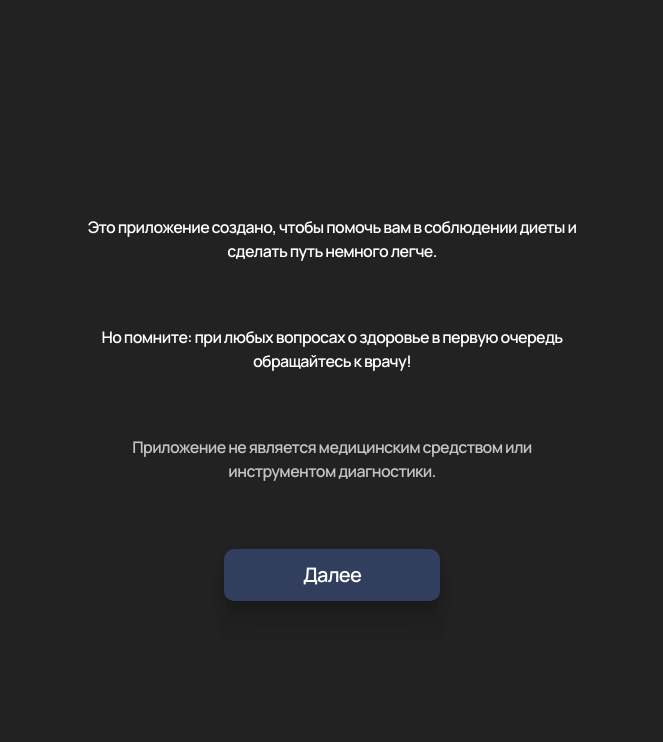
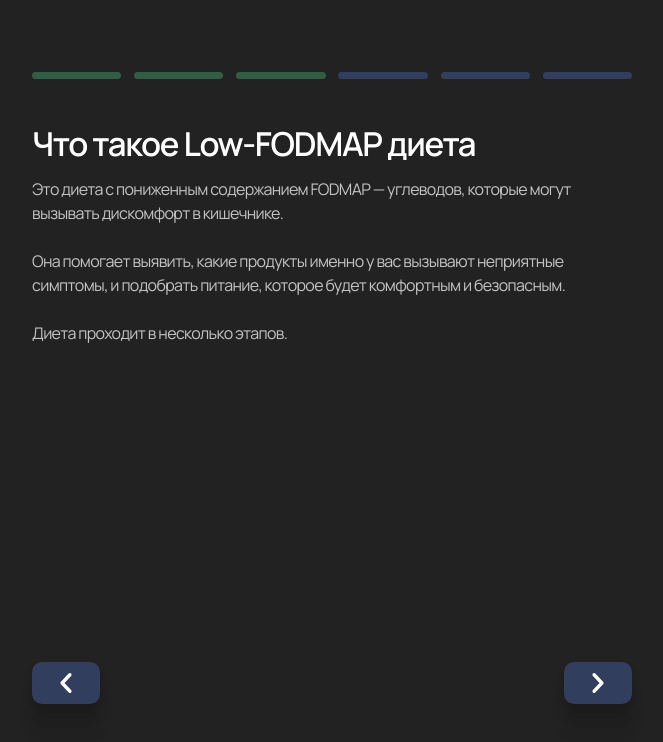
Before and after one commit to ahamkara-Nh/frontend, a React (Vite) app: page /onboarding/learn/3 in a window 1280 px wide. Before the commit this address led to /onboarding. Shown: the top 742 px of the page, without its empty margins (308-971 px from the left). Built offline with nearby package versions, Linux system fonts and the light colour scheme.

Commit message:
onboarding learn 3 ready

```diff
--- a/src/App.jsx
+++ b/src/App.jsx
@@ -3,6 +3,7 @@ import Onboarding from './screens/Onboarding/Onboarding';
 import Onboarding2 from './screens/Onboarding/Onboarding2';
 import OnboardingLearn1 from './screens/Onboarding/OnboardingLearn1';
 import OnboardingLearn2 from './screens/Onboarding/OnboardingLearn2';
+import OnboardingLearn3 from './screens/Onboarding/OnboardingLearn3';
 import { AuthProvider } from './context/AuthContext';
 
 function App() {
@@ -13,6 +14,7 @@ function App() {
         <Route path="/onboarding/2" element={<Onboarding2 />} />
         <Route path="/onboarding/learn/1" element={<OnboardingLearn1 />} />
         <Route path="/onboarding/learn/2" element={<OnboardingLearn2 />} />
+        <Route path="/onboarding/learn/3" element={<OnboardingLearn3 />} />
         <Route path="*" element={<Navigate to="/onboarding" replace />} />
       </Routes>
     </AuthProvider>
--- /dev/null
+++ b/src/screens/Onboarding/OnboardingLearn3.jsx
@@ -0,0 +1,116 @@
+import React from 'react';
+import './Onboarding.css';
+import { useNavigate } from 'react-router-dom';
+import arrowSvg from '../../assets/arrow.svg';
+import ProgressBar from '../../components/ProgressBar/ProgressBar';
+
+const OnboardingLearn3 = () => {
+    const navigate = useNavigate();
+
+    return (
+        <div className="onboarding-container" style={{
+            padding: '7vh 6vw 12vh',
+            background: '#222222',
+            minHeight: '100vh',
+            display: 'flex',
+            flexDirection: 'column',
+            alignItems: 'center'
+        }}>
+            {/* Progress Bar Wrapper */}
+            <div style={{
+                width: '100%',
+                maxWidth: '600px',
+                marginBottom: '5vh',
+                marginTop: '2vh'
+            }}>
+                <ProgressBar current={3} total={6} />
+            </div>
+
+            {/* Content */}
+            <div style={{
+                width: '100%',
+                maxWidth: '600px',
+                display: 'flex',
+                flexDirection: 'column',
+                // alignItems: 'center', // Align text to left as per Figma
+                gap: '3vh',
+                flexGrow: 1 // Allow content to take available space
+            }}>
+                <div style={{ width: '100%', textAlign: 'left' }}>
+                    <div style={{
+                        fontFamily: 'Manrope, sans-serif',
+                        fontWeight: 600,
+                        fontSize: '33px',
+                        color: '#fff',
+                        lineHeight: '1.5em',
+                        letterSpacing: '-0.04em',
+                        marginBottom: '1vh' // Based on Figma's 9px gap
+                    }}>
+                        Что такое Low-FODMAP диета
+                    </div>
+                    <div style={{
+                        fontFamily: 'Manrope, sans-serif',
+                        fontWeight: 400,
+                        fontSize: '16px',
+                        color: '#C4C4C4',
+                        lineHeight: '1.5em',
+                        letterSpacing: '-0.04em'
+                    }}>
+                        Это диета с пониженным содержанием FODMAP — углеводов, которые могут вызывать дискомфорт в кишечнике.
+                        <br /><br />
+                        Она помогает выявить, какие продукты именно у вас вызывают неприятные симптомы, и подобрать питание, которое будет комфортным и безопасным.
+                        <br /><br />
+                        Диета проходит в несколько этапов.
+                    </div>
+                </div>
+            </div>
+
+            {/* Navigation Buttons */}
+            <div style={{
+                display: 'flex',
+                justifyContent: 'space-between',
+                width: '100%',
+                maxWidth: '600px',
+                marginTop: 'auto' // Push to bottom
+            }}>
+                <button
+                    className="onboarding-button"
+                    style={{
+                        display: 'flex',
+                        alignItems: 'center',
+                        justifyContent: 'center',
+                        padding: '11px 24px',
+                        background: '#323E5D'
+                    }}
+                    onClick={() => navigate('/onboarding/learn/2')} // Navigate back to Learn 2
+                >
+                    <img src={arrowSvg} alt="Back" style={{
+                        width: '20px',
+                        height: '20px',
+                        display: 'block',
+                        transform: 'rotate(180deg)'
+                    }} />
+                </button>
+                <button
+                    className="onboarding-button"
+                    style={{
+                        display: 'flex',
+                        alignItems: 'center',
+                        justifyContent: 'center',
+                        padding: '11px 24px',
+                        background: '#323E5D'
+                    }}
+                    onClick={() => navigate('/onboarding/learn/4')} // Navigate to next learn screen (Learn 4)
+                >
+                    <img src={arrowSvg} alt="Next" style={{
+                        width: '20px',
+                        height: '20px',
+                        display: 'block'
+                    }} />
+                </button>
+            </div>
+        </div>
+    );
+};
+
+export default OnboardingLearn3;
```
